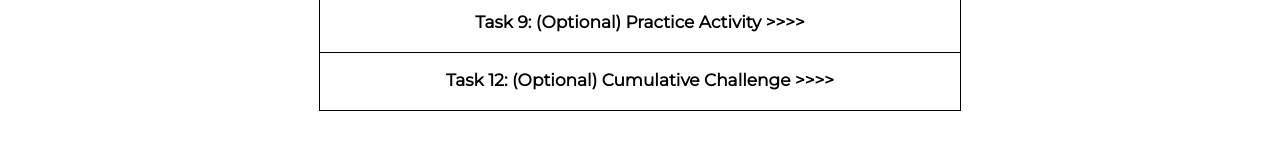
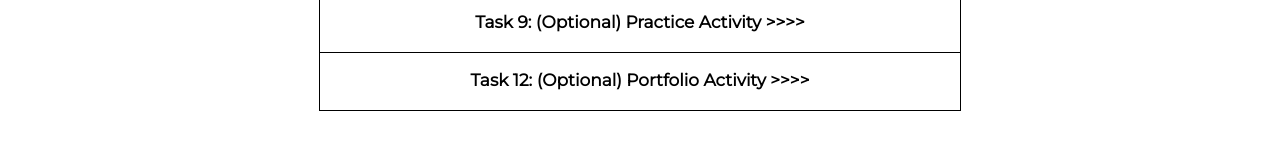
Before and after one commit to Lexitar32/Coursera-Project-Interface, a plain HTML site: page index.html in a window 1280 px wide. Shown: the part 308-458 px from the top of the page. Drawn offline with Linux system fonts and the light colour scheme.

Commit message:
committed

```diff
--- a/index.html
+++ b/index.html
@@ -45,7 +45,7 @@
           <a
             href="https://docs.google.com/presentation/d/18XFP4YcSMtJw8wEJvHokVspIH3g21FQEncmgpBfZ-O0/edit?usp=sharing"
             target="_blank"
-            >Task 12: (Optional) Cumulative Challenge >>>></a
+            >Task 12: (Optional) Portfolio Activity >>>></a
           >
         </p>
       </div>
```
